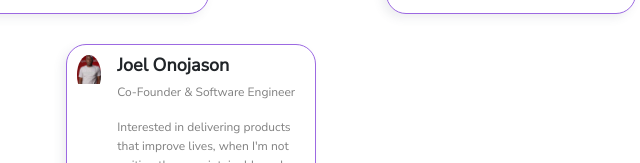
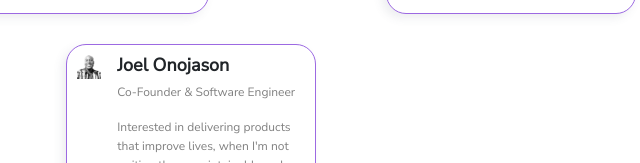
Before and after one commit to Mtconcept/carl.github.io, a plain HTML site: page index.html in a window 1280 px wide. Shown: the part 3077-3240 px from the top of the page, 129-769 px from the left. Drawn offline with nearby package versions, Linux system fonts and the light colour scheme.

Commit message:
updated style

```diff
--- a/style.css
+++ b/style.css
@@ -330,7 +330,7 @@ body {
 
 .imgpath3 {
   width: 120px;
-  background-image: url(assets/Joel.jpg);
+  background-image: url(assets/Joel.png);
   background-size: contain;
   background-repeat: no-repeat;
 
```
Also changed, not shown: assets/Joe.jpg (renamed from assets/Joel.jpg), assets/Joel.png (added).
